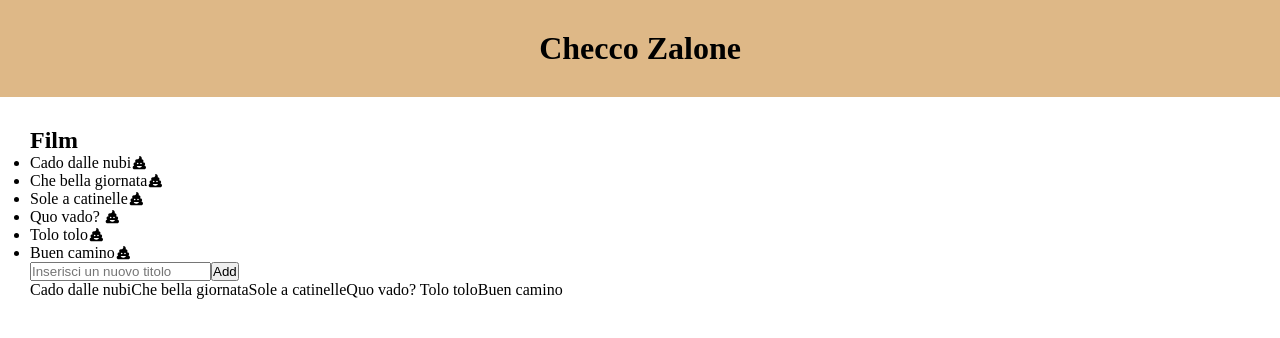
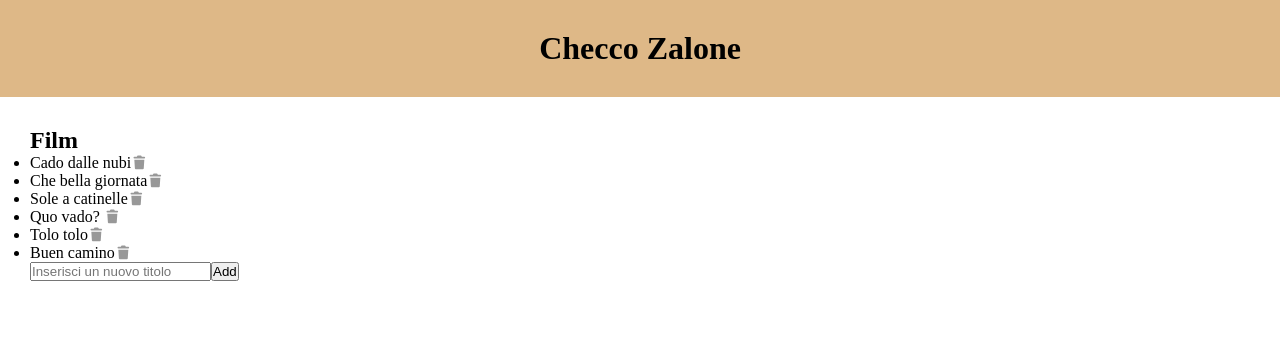
Before and after one commit to marcotristani/react-form, a React (Vite) app: page / in a window 1280 px wide. Shown: the top 338 px of the page. Built offline with nearby package versions, Linux system fonts and the light colour scheme.

Commit message:
flat: modificato array con oggetti

```diff
--- a/src/assets/data/FilmsCheccoZalone.js
+++ b/src/assets/data/FilmsCheccoZalone.js
@@ -1,9 +1,9 @@
 const filmsCheccoZalone = [
-  "Cado dalle nubi",
-  "Che bella giornata",
-  "Sole a catinelle",
-  "Quo vado? ",
-  "Tolo tolo",
-  "Buen camino",
+  { id: 1, title: "Cado dalle nubi" },
+  { id: 2, title: "Che bella giornata" },
+  { id: 3, title: "Sole a catinelle" },
+  { id: 4, title: "Quo vado? " },
+  { id: 5, title: "Tolo tolo" },
+  { id: 6, title: "Buen camino" },
 ];
 export default filmsCheccoZalone;
--- a/src/components/ListFilms.jsx
+++ b/src/components/ListFilms.jsx
@@ -1,11 +1,8 @@
 import { FontAwesomeIcon } from "@fortawesome/react-fontawesome";
 import { library } from "@fortawesome/fontawesome-svg-core";
-
-/* import all the icons in Free Solid, Free Regular, and Brands styles */
 import { fas } from "@fortawesome/free-solid-svg-icons";
 import { far } from "@fortawesome/free-regular-svg-icons";
 import { fab } from "@fortawesome/free-brands-svg-icons";
-
 library.add(fas, far, fab);
 
 import filmsCheccoZalone from "../assets/data/FilmsCheccoZalone";
@@ -16,12 +13,14 @@
   //Variabili stringa film e variabile dove salvare nuovo valore del film
   const [titleFilms, setTitleFilms] = useState(filmsCheccoZalone);
   const [newTitleFilm, setNewTitleFilm] = useState("");
+  const [numId, setNumId] = useState(titleFilms.length + 1);
 
   //Funzione di azione al submit per aggiungere nuovo film alla lista
   function addFilm(event) {
     event.preventDefault(); //blocco evento naturale pagina ossia il ricaricamento
     if (newTitleFilm !== "") {
-      setTitleFilms([...titleFilms, newTitleFilm]); //vado ad aggiungere un nuovo film alla variabile di stato title film
+      setNumId(numId + 1);
+      setTitleFilms([...titleFilms, { id: numId, title: newTitleFilm }]); //vado ad aggiungere un nuovo film alla variabile di stato title film
       setNewTitleFilm(""); //pulisco il testo di input
     } else {
       alert("Inserisci un titolo");
@@ -36,11 +35,11 @@
     <>
       <h2>Film</h2>
       <ul>
-        {titleFilms.map((film, index) => (
-          <li key={index}>
-            {film}
-            <button className="delete-btn" onClick={() => removeFilm(index)}>
-              <FontAwesomeIcon icon="fa-solid fa-poo" />
+        {titleFilms.map((film) => (
+          <li key={film.id}>
+            {film.title}
+            <button className="delete-btn" onClick={() => removeFilm(film.id)}>
+              <FontAwesomeIcon icon="fa-solid fa-trash" fade />
             </button>
           </li>
         ))}
@@ -54,9 +53,6 @@
         ></input>
         <button>Add</button>
       </form>
-      {/* prova */}
-      <p>{titleFilms}</p>
-      <p>{newTitleFilm}</p>
     </>
   );
 };
--- a/src/index.css
+++ b/src/index.css
@@ -14,10 +14,6 @@
 li {
   list-style-type: disc;
 }
-.delete-btn img {
-  max-width: 15px;
-  max-height: 15px;
-}
 .delete-btn {
   border: none;
   background-color: transparent;
```
